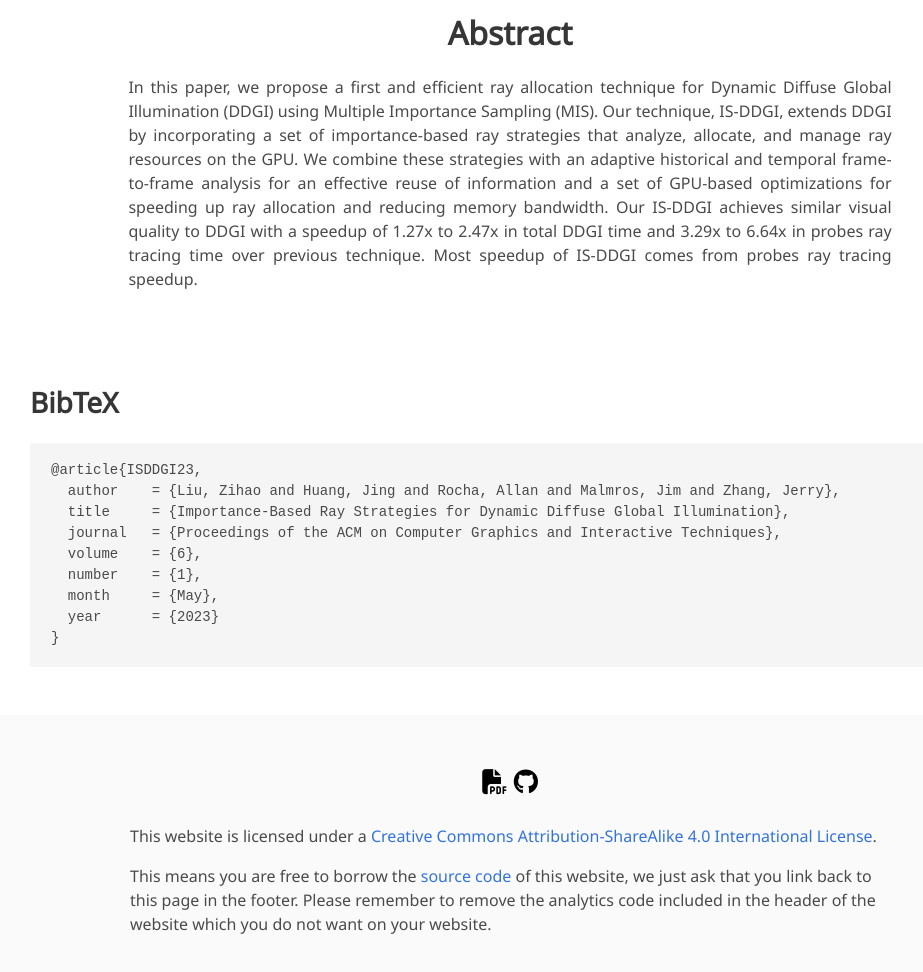
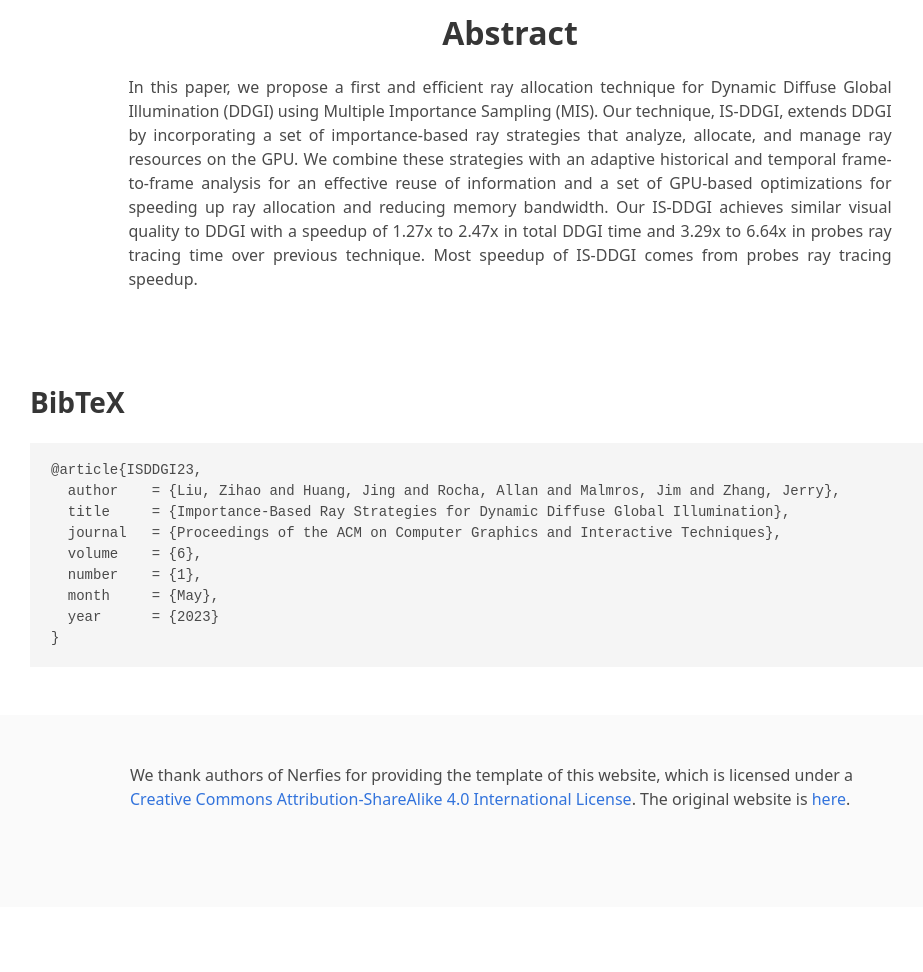
Before and after one commit to allenliuzihao/allenliuzihao.github.io, a plain HTML site: page IS-DDGI/index.html in a window 1280 px wide. Shown: the part 821-1793 px from the top of the page, without its empty margins (130-1053 px from the left). After the commit the page ends 1728 px from the top, so only its background shows below. Drawn offline with nearby package versions, Linux system fonts and the light colour scheme; some icons are missing; a web font is replaced by a local one.

Commit message:
fix footer

```diff
--- a/IS-DDGI/index.html
+++ b/IS-DDGI/index.html
@@ -7,23 +7,6 @@
   <meta name="keywords" content="Ray Tracing, Dynamic Diffuse Global Illumination, Multiple Importance Sampling">
   <meta name="viewport" content="width=device-width, initial-scale=1">
   <title>Importance-Based Ray Strategies for Dynamic Diffuse Global Illumination</title>
-
-  <!-- Global site tag (gtag.js) - Google Analytics -->
-  <script async src="https://www.googletagmanager.com/gtag/js?id=G-PYVRSFMDRL"></script>
-  <script>
-    window.dataLayer = window.dataLayer || [];
-
-    function gtag() {
-      dataLayer.push(arguments);
-    }
-
-    gtag('js', new Date());
-
-    gtag('config', 'G-PYVRSFMDRL');
-  </script>
-
-  <link href="https://fonts.googleapis.com/css?family=Google+Sans|Noto+Sans|Castoro"
-        rel="stylesheet">
 
   <link rel="stylesheet" href="./static/css/bulma.min.css">
   <link rel="stylesheet" href="./static/css/bulma-carousel.min.css">
@@ -184,29 +167,13 @@
 
 <footer class="footer">
   <div class="container">
-    <div class="content has-text-centered">
-      <a class="icon-link"
-         href="./static/videos/nerfies_paper.pdf">
-        <i class="fas fa-file-pdf"></i>
-      </a>
-      <a class="icon-link" href="https://github.com/keunhong" class="external-link" disabled>
-        <i class="fab fa-github"></i>
-      </a>
-    </div>
     <div class="columns is-centered">
       <div class="column is-8">
         <div class="content">
           <p>
-            This website is licensed under a <a rel="license"
-                                                href="http://creativecommons.org/licenses/by-sa/4.0/">Creative
-            Commons Attribution-ShareAlike 4.0 International License</a>.
-          </p>
-          <p>
-            This means you are free to borrow the <a
-              href="https://github.com/nerfies/nerfies.github.io">source code</a> of this website,
-            we just ask that you link back to this page in the footer.
-            Please remember to remove the analytics code included in the header of the website which
-            you do not want on your website.
+            We thank authors of Nerfies for providing the template of this website, which is licensed under a <a rel="license" href="http://creativecommons.org/licenses/by-sa/4.0/">Creative
+            Commons Attribution-ShareAlike 4.0 International License</a>. The original website is <a
+            href="https://github.com/nerfies/nerfies.github.io">here</a>.
           </p>
         </div>
       </div>
```
